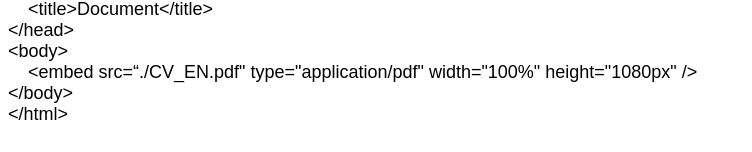
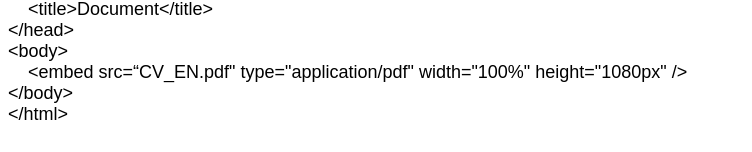
Before and after one commit to mnrrxyz/mnrrxyz.github.io, a plain HTML site: page index.html in a window 1280 px wide. Shown: the part 135-287 px from the top of the page, without its empty margins (0-752 px from the left). Drawn offline with Linux system fonts and the light colour scheme.

Commit message:
Update index.html

```diff
--- a/index.html
+++ b/index.html
@@ -21,7 +21,7 @@
 <p class="p1"><span class="s1"><span class="Apple-converted-space">    </span>&lt;title&gt;Document&lt;/title&gt;</span></p>
 <p class="p1"><span class="s1">&lt;/head&gt;</span></p>
 <p class="p1"><span class="s1">&lt;body&gt;</span></p>
-<p class="p1"><span class="s1"><span class="Apple-converted-space">    </span>&lt;embed src=“./CV_EN.pdf" type="application/pdf" width="100%" height="1080px" /&gt;</span></p>
+<p class="p1"><span class="s1"><span class="Apple-converted-space">    </span>&lt;embed src=“CV_EN.pdf" type="application/pdf" width="100%" height="1080px" /&gt;</span></p>
 <p class="p1"><span class="s1">&lt;/body&gt;</span></p>
 <p class="p1"><span class="s1">&lt;/html&gt;</span></p>
 </body>
```
